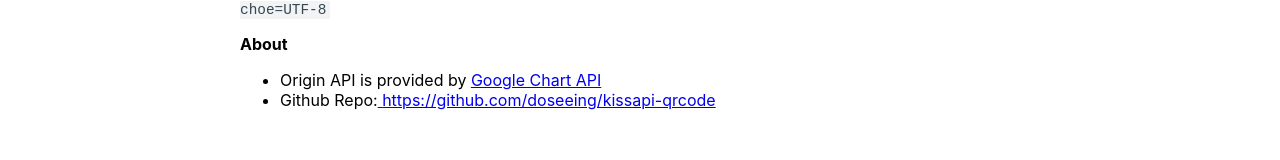
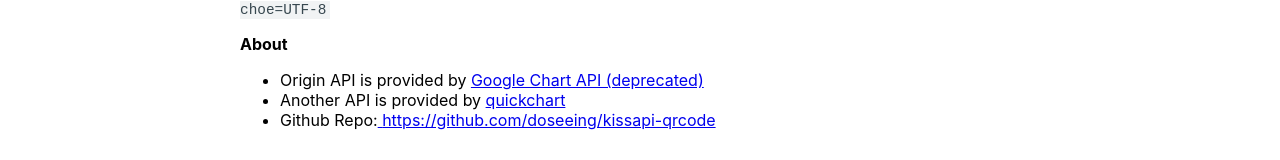
Before and after one commit to doseeing/kissapi-qrcode, a Next.js app: page / in a window 1280 px wide. Shown: the part 1494-1654 px from the top of the page. Built offline with nearby package versions, Linux system fonts and the light colour scheme.

Commit message:
feat: update index

```diff
--- a/pages/index.js
+++ b/pages/index.js
@@ -193,7 +193,13 @@ export default function Home() {
                 Origin API is provided by{" "}
                 <a href="https://developers.google.com/chart/infographics/docs/qr_codes">
                   {" "}
-                  Google Chart API
+                  Google Chart API (deprecated)
+                </a>
+              </li>
+              <li>
+                Another API is provided by{" "}
+                <a href="https://quickchart.io/documentation/qr-codes/">
+                  quickchart
                 </a>
               </li>
               <li>
```
